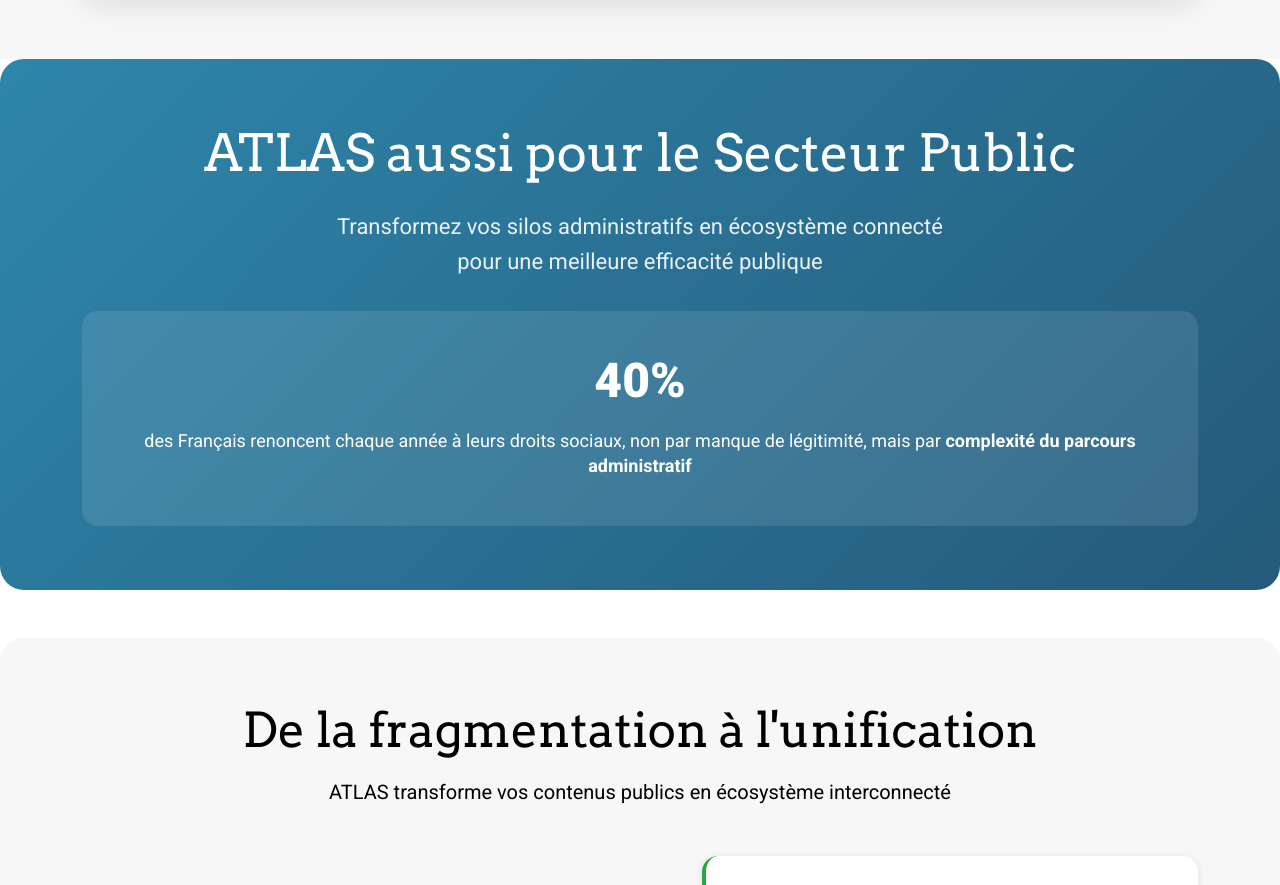
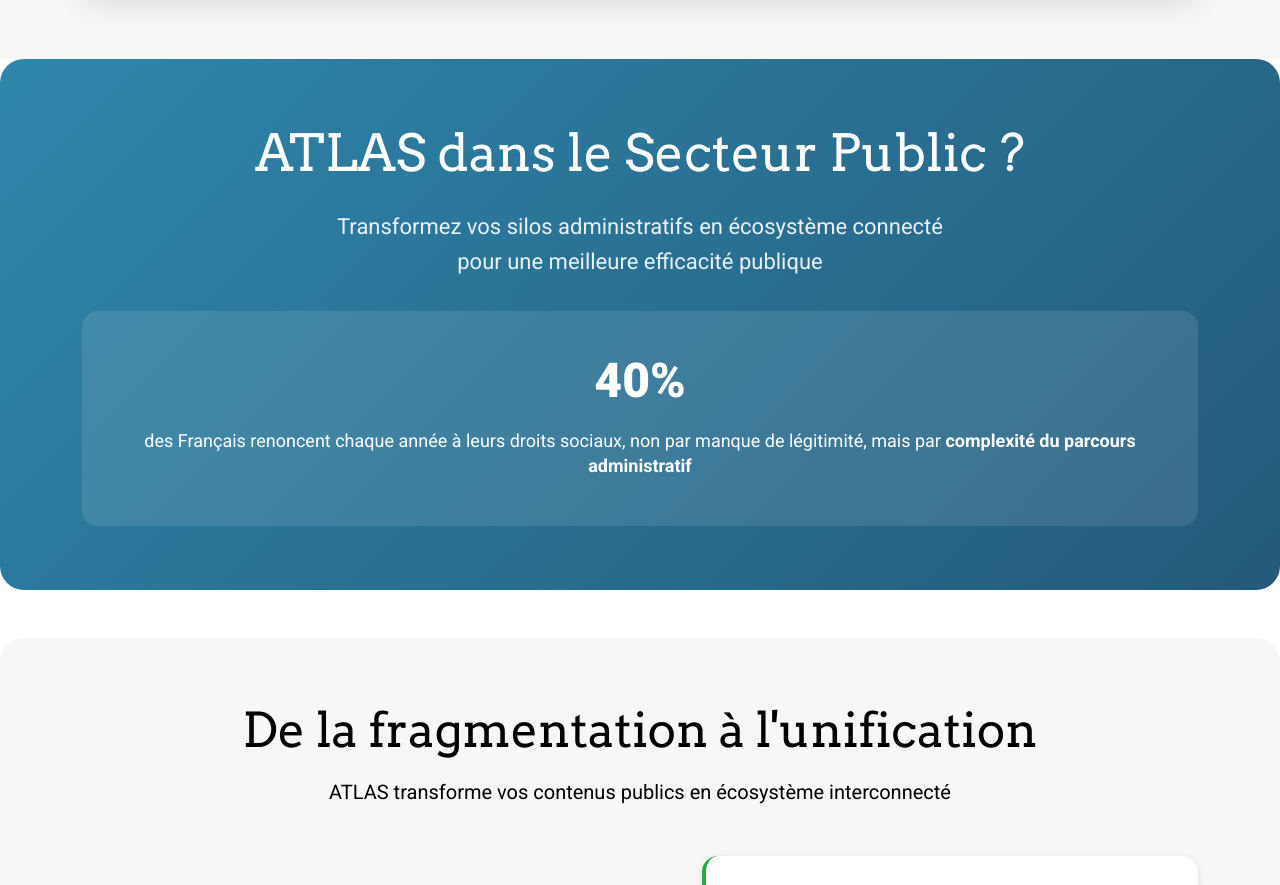
Before and after one commit to friteuseb/atlasweb, a plain HTML site: page index.html in a window 1280 px wide. Shown: the part 3640-4525 px from the top of the page. Drawn offline with nearby package versions, Linux system fonts and the light colour scheme; animation ran at ten frames a second; a script that the page names is missing.

Commit message:
correction secteur public

```diff
--- a/index.html
+++ b/index.html
@@ -901,7 +901,7 @@
     <section class="public-hero-section">
         <div class="container">
             <div class="public-hero-content">
-                <h2 class="public-hero-title">ATLAS aussi pour le Secteur Public</h2>
+                <h2 class="public-hero-title">ATLAS dans le Secteur Public ?</h2>
                 <p class="public-hero-subtitle">
                     Transformez vos silos administratifs en écosystème connecté<br>
                     pour une meilleure efficacité publique
```
